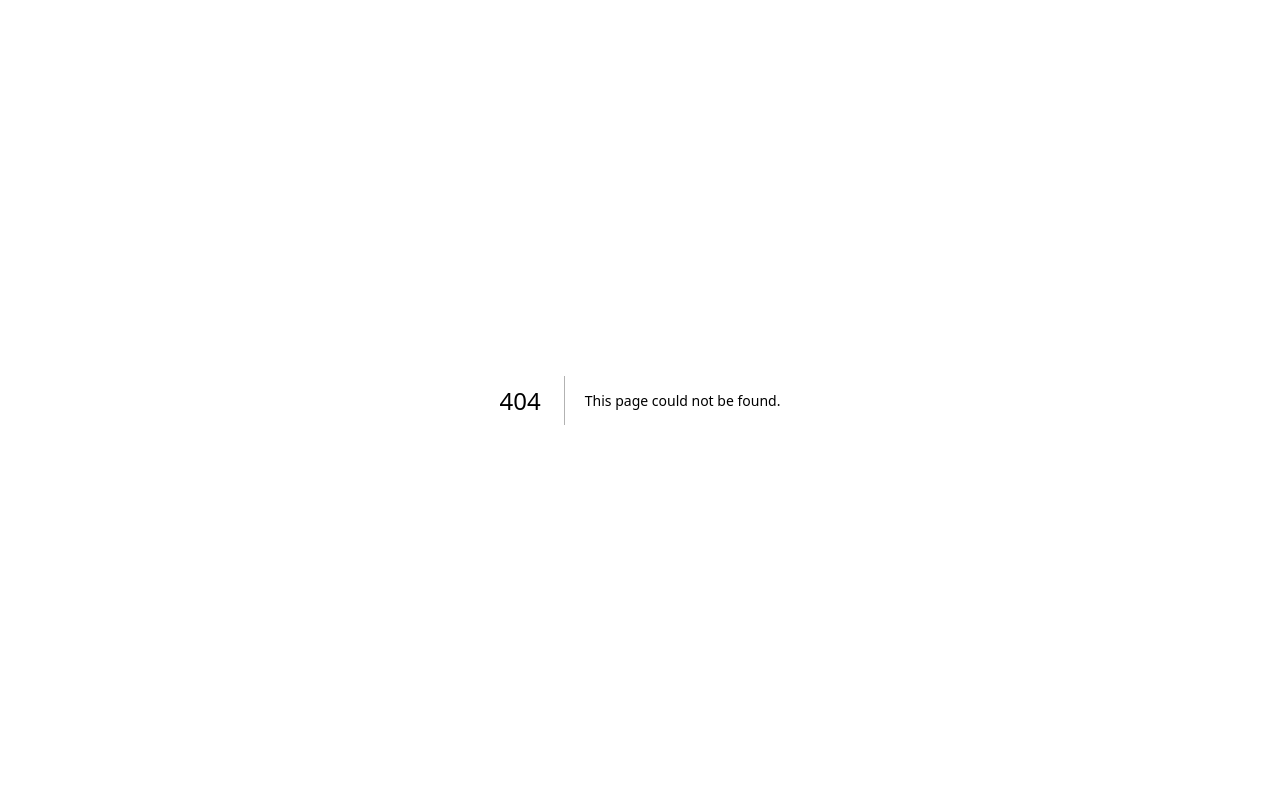
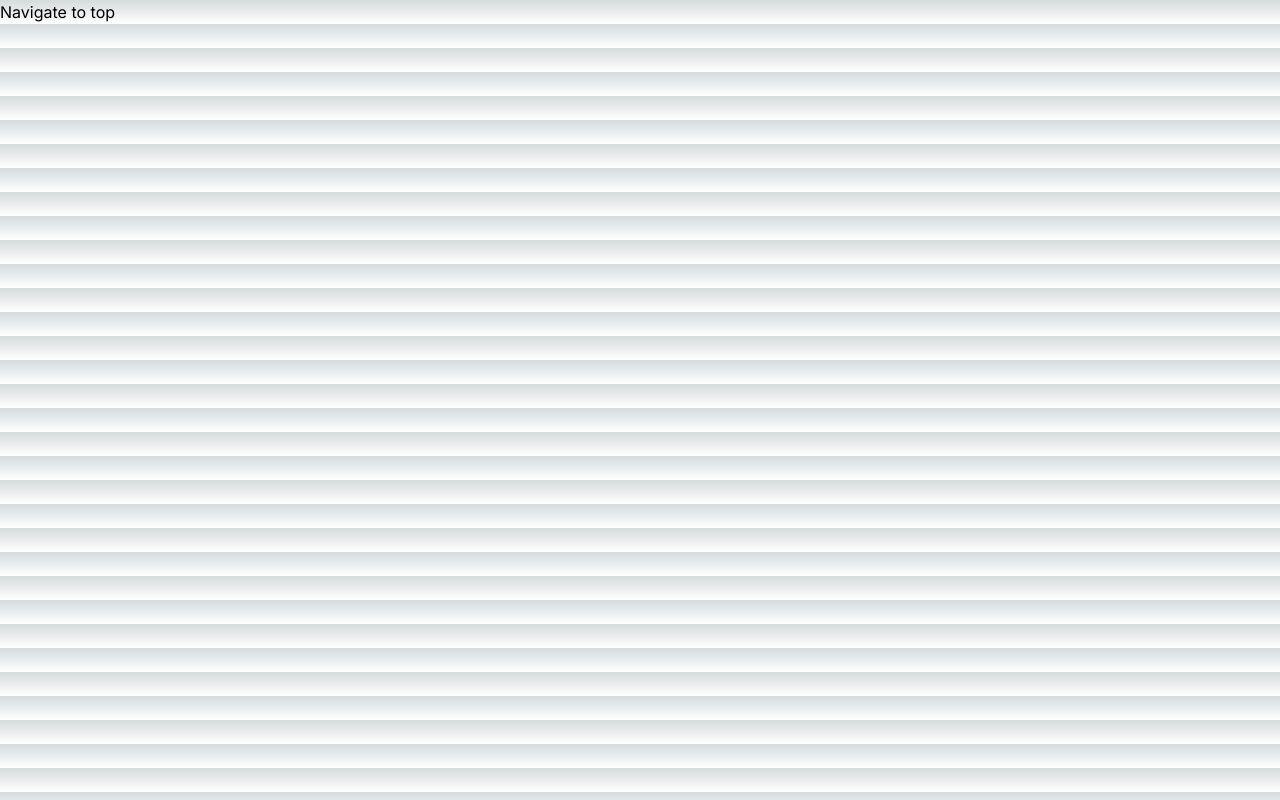
Before and after one commit to plamen5rov/promptopia, a Next.js app: page /posts/1 in a window 1280 px wide. Before the commit this address had no page. Built offline with nearby package versions, Linux system fonts and the light colour scheme.

Commit message:
feat: add routing test files

```diff
--- /dev/null
+++ b/app/global-error.js
@@ -0,0 +1,12 @@
+'use client'
+
+export default function GlobalError({ error, reset }) {
+  return (
+    <html>
+      <body>
+        <h2>Something went wrong!404</h2>
+        <button onClick={() => reset()}>Try again</button>
+      </body>
+    </html>
+  )
+}
--- /dev/null
+++ b/app/posts/[postId]/page.js
@@ -0,0 +1,9 @@
+import React from 'react'
+
+const page = () => {
+  return (
+    <div>Post #{postId}</div>
+  )
+}
+
+export default page
--- /dev/null
+++ b/app/posts/layout.js
@@ -0,0 +1,9 @@
+import React from 'react'
+
+const layout = () => {
+  return (
+    <div>Navigate to top</div>
+  )
+}
+
+export default layout
--- /dev/null
+++ b/app/posts/loading.js
@@ -0,0 +1,5 @@
+const Loading = () => {
+  return <h2>Loading...</h2>;
+};
+
+export default Loading;
--- /dev/null
+++ b/app/posts/new/page.js
@@ -0,0 +1,9 @@
+import React from 'react'
+
+const page = () => {
+  return (
+    <div>New page</div>
+  )
+}
+
+export default page
--- /dev/null
+++ b/app/posts/page.js
@@ -0,0 +1,10 @@
+import React from 'react'
+
+const page = props => {
+  return (
+    <div>Post page</div>
+  )
+}
+
+
+export default page
--- a/package.json
+++ b/package.json
@@ -15,5 +15,10 @@
     "react": "18.2.0",
     "react-dom": "18.2.0",
     "tailwindcss": "3.3.3"
+  },
+  "devDependencies": {
+    "@types/node": "20.5.2",
+    "@types/react": "18.2.20",
+    "typescript": "5.1.6"
   }
 }
```
Also changed, not shown: tsconfig.json (added, +34 -0 lines), 1 other file (tests, documents, lock files or other folders).
